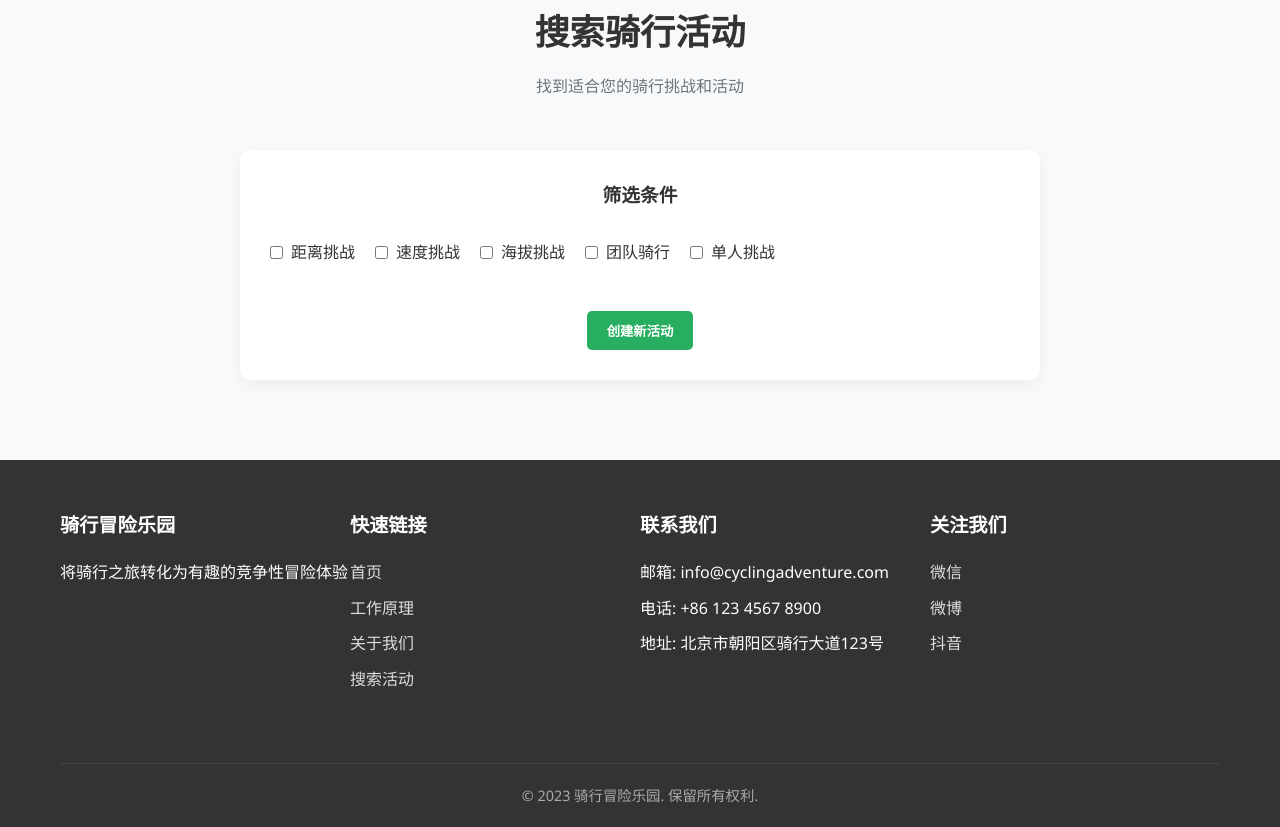
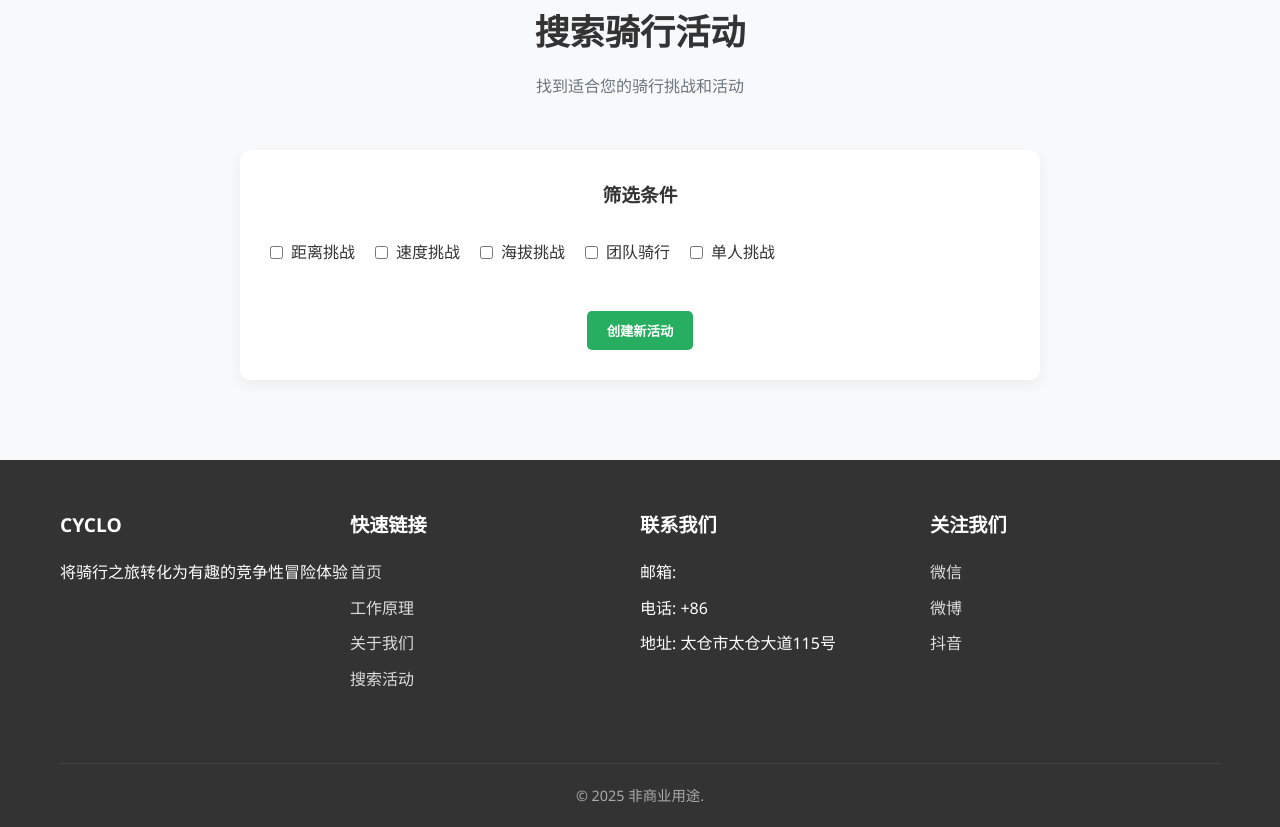
Before and after one commit to homjo/CYCLO, a plain HTML site: page index.html in a window 1280 px wide. Shown: the part 2408-3235 px from the top of the page. Drawn offline with Linux system fonts and the light colour scheme.

```diff
--- a/index.html
+++ b/index.html
@@ -536,7 +536,7 @@
     <div class="container">
         <div class="footer-content">
             <div class="footer-column">
-                <h3>骑行冒险乐园</h3>
+                <h3>CYCLO</h3>
                 <p>将骑行之旅转化为有趣的竞争性冒险体验</p>
             </div>
             <div class="footer-column">
@@ -551,9 +551,9 @@
             <div class="footer-column">
                 <h3>联系我们</h3>
                 <ul>
-                    <li>邮箱: info@cyclingadventure.com</li>
-                    <li>电话: +86 123 4567 8900</li>
-                    <li>地址: 北京市朝阳区骑行大道123号</li>
+                    <li>邮箱: </li>
+                    <li>电话: +86 </li>
+                    <li>地址: 太仓市太仓大道115号</li>
                 </ul>
             </div>
             <div class="footer-column">
@@ -566,7 +566,7 @@
             </div>
         </div>
         <div class="copyright">
-            <p>&copy; 2023 骑行冒险乐园. 保留所有权利.</p>
+            <p>&copy; 2025 非商业用途.</p>
         </div>
     </div>
 </footer>
```
